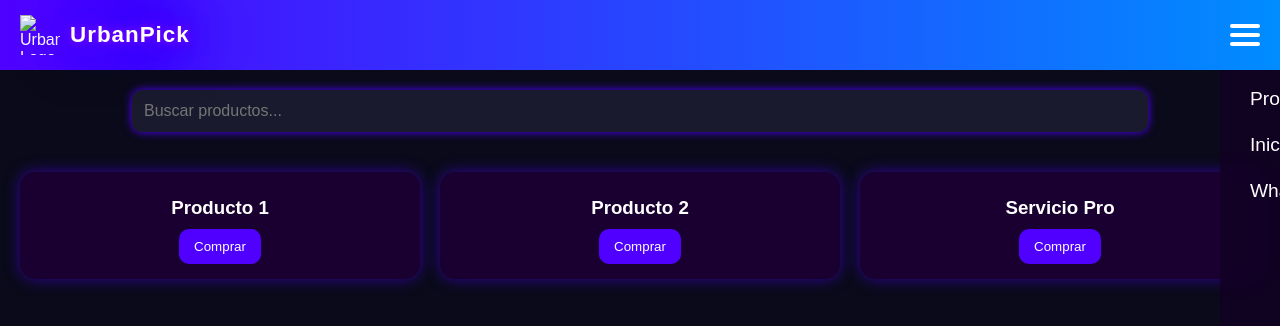
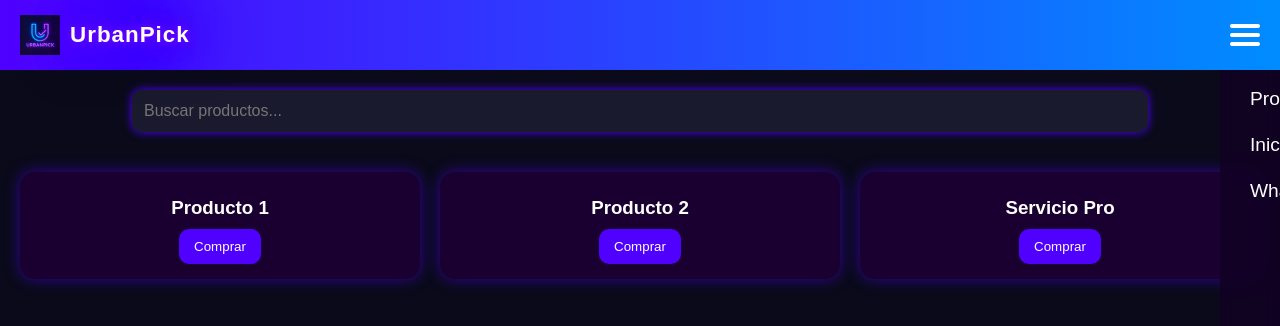
Before and after one commit to JesusM1206/UpdtMx, a plain HTML site: page index.html in a window 1280 px wide. Drawn offline with Linux system fonts and the light colour scheme.

Commit message:
Update index.html

```diff
--- a/index.html
+++ b/index.html
@@ -141,7 +141,7 @@
 <body>
     <header>
         <div class="logo-container">
-            <img src="logo.png" alt="UrbanPick Logo" />
+            <img src="logo.jpeg.jpeg" alt="UrbanPick Logo" />
             <h1 class="neon-text">UrbanPick</h1>
         </div>
         <div class="hamburger" onclick="toggleMenu()">
```
